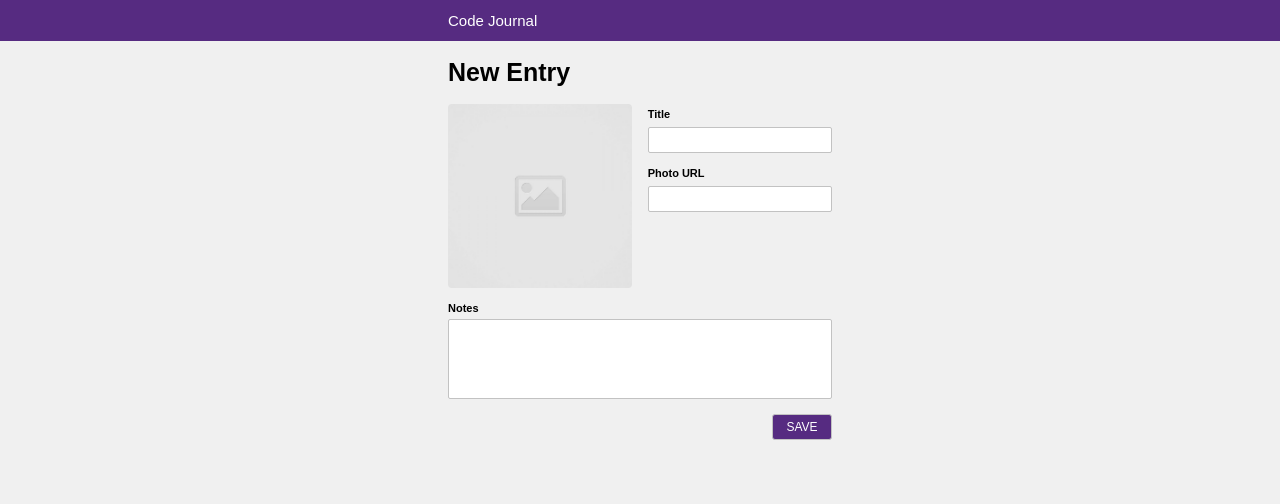
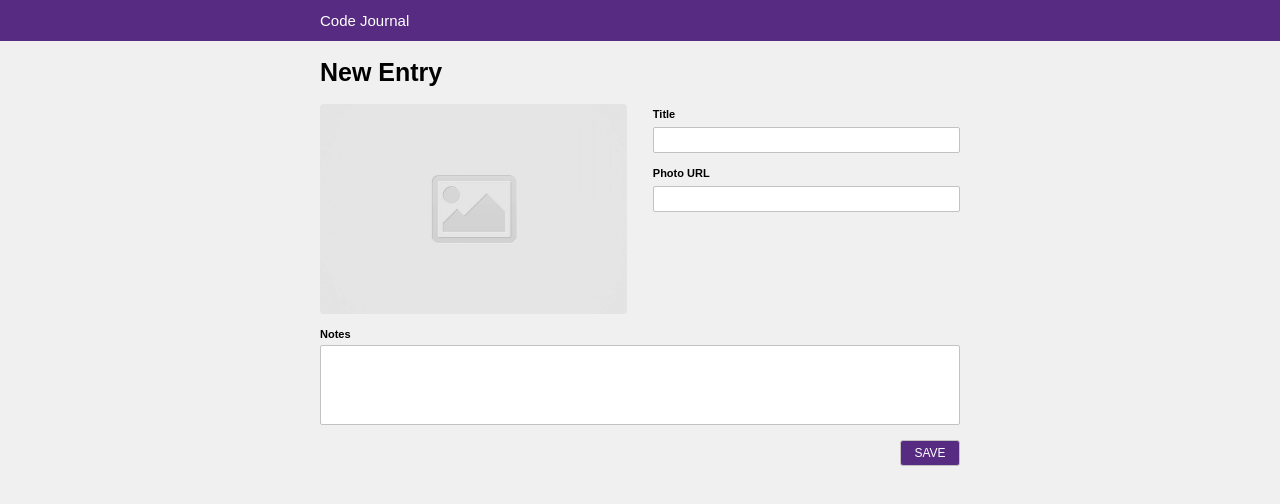
Before and after one commit to CollinHovey/code-journal, a website: page index.html in a window 1280 px wide. Drawn offline with Linux system fonts and the light colour scheme.

Commit message:
Photo Input Updates Image

```diff
--- a/css/layout.css
+++ b/css/layout.css
@@ -28,12 +28,10 @@
   }
 
   img {
-    max-height: 400px;
-    object-fit: cover;
+    max-height: 250px;
   }
 
   .row {
-    width: 50%;
     justify-content: space-between;
   }
 
@@ -44,20 +42,19 @@
   .submit-row {
     justify-content: right;
     display: flex;
-    width: 50%;
   }
 
   form {
     justify-content: center;
     display: flex;
     flex-direction: column;
-    flex-basis: 50%;
-    margin-left: 30%;
+    margin-left: 20%;
+    margin-right: 20%;
   }
 
   h2 {
     flex-basis: 50%;
-    margin-left: 30%;
+    margin-left: 20%;
   }
 }
 
--- a/index.html
+++ b/index.html
@@ -26,7 +26,7 @@
           <div class="row">
             <h1>New Entry</h1>
           </div>
-          <div class="row">
+          <div class="row row-image">
             <div class="image column-half"><img src="images/placeholder-image-square.jpg" alt="placeholder"></div>
             <div class="column-half">
               <label for="title">Title</label>
--- a/js/main.js
+++ b/js/main.js
@@ -0,0 +1,12 @@
+var $photoURL = document.querySelector('img');
+var $newPhotoURL = document.querySelector('input#photo-url');
+
+function updatePhoto(event) {
+  if (event.target.value === '') {
+    $photoURL.setAttribute('src', 'images/placeholder-image-square.jpg');
+  } else {
+    $photoURL.setAttribute('src', event.target.value);
+  }
+}
+
+$newPhotoURL.addEventListener('input', updatePhoto);
```
